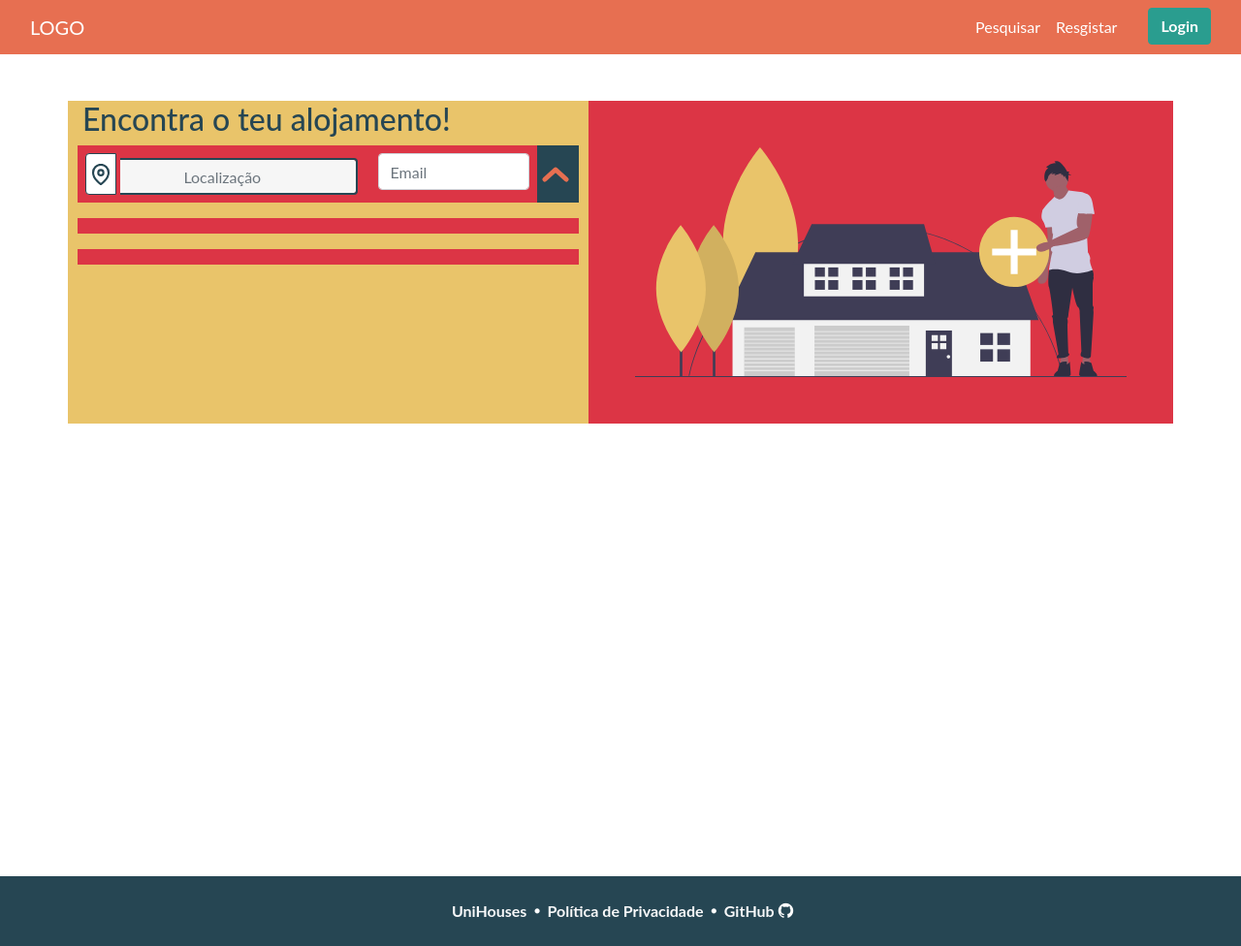
After one commit to danielserras/projeto_final, a Django app: page /mainApp/search in a window 1280 px wide. The commit adds this page. Shown: the whole page at 97% size. Run offline with Django 3.2, Linux system fonts and the light colour scheme; some libraries are stand-ins or nearby versions.

Commit message:
Start of the search page

```diff
--- a/projeto_final_/mainApp/static/mainApp/css/style.css
+++ b/projeto_final_/mainApp/static/mainApp/css/style.css
@@ -3,23 +3,9 @@ html {
     height: 100%;
 }
 
-<<<<<<< HEAD
 #main {
     min-height: 100vh;
     position: relative;
-=======
-body {
-    display: flex;
-    flex-direction: column;
-}
-
-#main{
-    flex: 1 0 auto;
-}
-
-#footer{
-    flex-shrink: 0;
->>>>>>> 3a72c364d78a247207b0bb9e72b27a1ba5e5e16a
 }
 
 * {
@@ -35,12 +21,7 @@ a:hover {
     text-decoration: none !important;
 }
 
-<<<<<<< HEAD
 #agreementList {
-=======
-/* startsAgreementTenent */
-#agreementList{
->>>>>>> 3a72c364d78a247207b0bb9e72b27a1ba5e5e16a
     list-style-type: none;
 }
 
@@ -96,7 +77,8 @@ img.blur {
     padding: 20px;
 }
 
-#formContent, #formContent2 {
+#formContent,
+#formContent2 {
     -webkit-border-radius: 10px 10px 10px 10px;
     border-radius: 10px 10px 10px 10px;
     background: #fff;
--- /dev/null
+++ b/projeto_final_/mainApp/templates/mainApp/search.html
@@ -0,0 +1,53 @@
+{% extends 'mainApp/base.html' %} {% block content %}
+<div class="container mt-5">
+    <div class="row">
+        <div class="col-sm bg-warning">
+            <h2>Encontra o teu alojamento!</h2>
+            <form action="" method="POST">
+                {% csrf_token %}
+                <div class="form-row border-border-primary">
+                    <div class="form-group col-sm-7 bg-danger p-2">
+                        <div class="input-group">
+                            <div class="input-group-prepend">
+                                <span class="input-group-text bg-white border-info p-1">
+                                    {% load static %}
+                                    <img src='{% static "mainApp/images/map-pin.svg" %}' class='img-fluid' alt='Location pin'>
+                                </span>
+                            </div>
+                            <input type="text" class="form-control border-left-0 pl-0 border-info rounded-right" placeholder="Localização">
+                        </div>
+                    </div>
+                    <div class="form-group col-sm-4 bg-danger p-2">
+                        <input type="email" class="form-control" id="inputEmail4" placeholder="Email">
+                    </div>
+                    <div class="form-group col-sm-1 bg-info">
+                        <button type="button" class="advancedSearchFormButton btn bg-transparent mt-3 p-0">
+                            <svg xmlns="http://www.w3.org/2000/svg" class="" width="28" height="16" fill="none" viewBox="0 0 28 16">
+                                <path stroke="#E76F51" stroke-linecap="round" stroke-linejoin="round" stroke-width="5" d="M25 13L14 3 3 13"/>
+                            </svg>
+                        </button>
+                    </div>
+                </div>
+                <div class="form-row border-border-primary">
+                    <div class="form-group col-sm bg-danger p-2">
+                    </div>
+                    <div class="form-group col-sm bg-danger p-2">
+                    </div>
+                </div>
+                <div class="form-row border-border-primary">
+                    <div class="form-group col-sm bg-danger p-2">
+                    </div>
+                    <div class="form-group col-sm bg-danger p-2">
+                    </div>
+                    <div class="form-group col-sm bg-danger p-2">
+                    </div>
+                </div>
+            </form>
+        </div>
+        <div class="col-sm bg-danger p-5">
+            {% load static %}
+            <img src='{% static "mainApp/images/searchSvg.svg" %}' class='img-fluid' alt='Boy with a house'>
+        </div>
+    </div>
+</div>
+{% endblock %}
--- a/projeto_final_/mainApp/urls.py
+++ b/projeto_final_/mainApp/urls.py
@@ -7,5 +7,6 @@ urlpatterns = [
     path('register', views.register_view, name='register_view'),
     path('profile', views.profile, name = 'profile'),
     path('startsAgreement', views.startsAgreement, name='startsAgreement'),
+    path('search', views.search, name='search'),
     path('', views.index, name='index'),
 ]
--- a/projeto_final_/mainApp/views.py
+++ b/projeto_final_/mainApp/views.py
@@ -47,3 +47,6 @@ def startsAgreement(response):
 
 def profile(response):
     return render(response, "mainApp/profile.html", {})
+
+def search(response):
+    return render(response, "mainApp/search.html", {})
```
Also changed, not shown: projeto_final_/mainApp/static/mainApp/images/searchSvg.svg (added).
